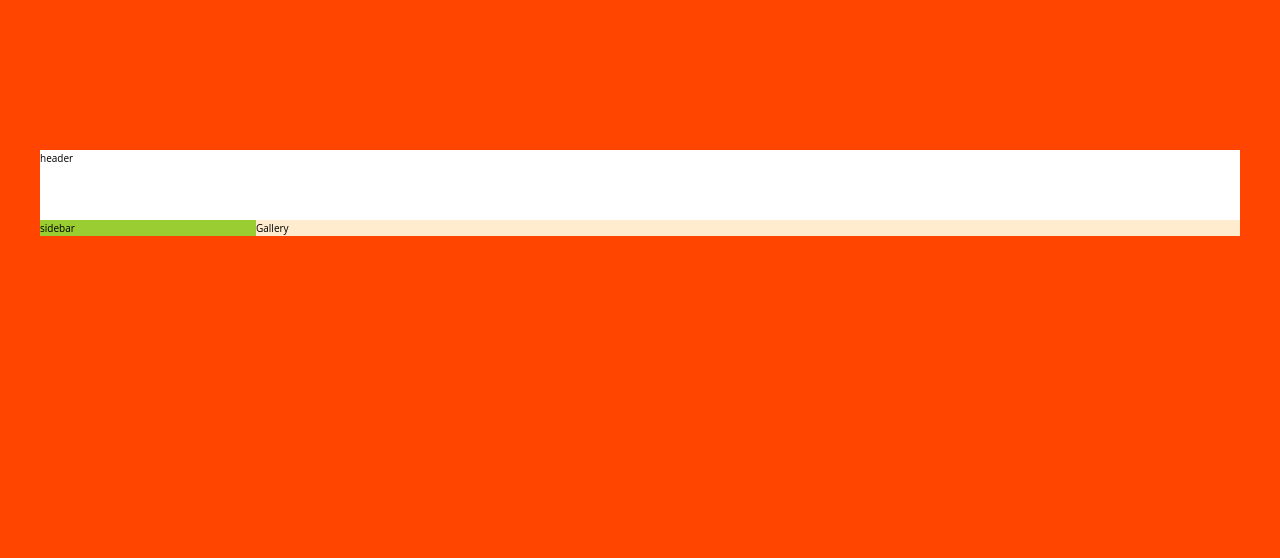
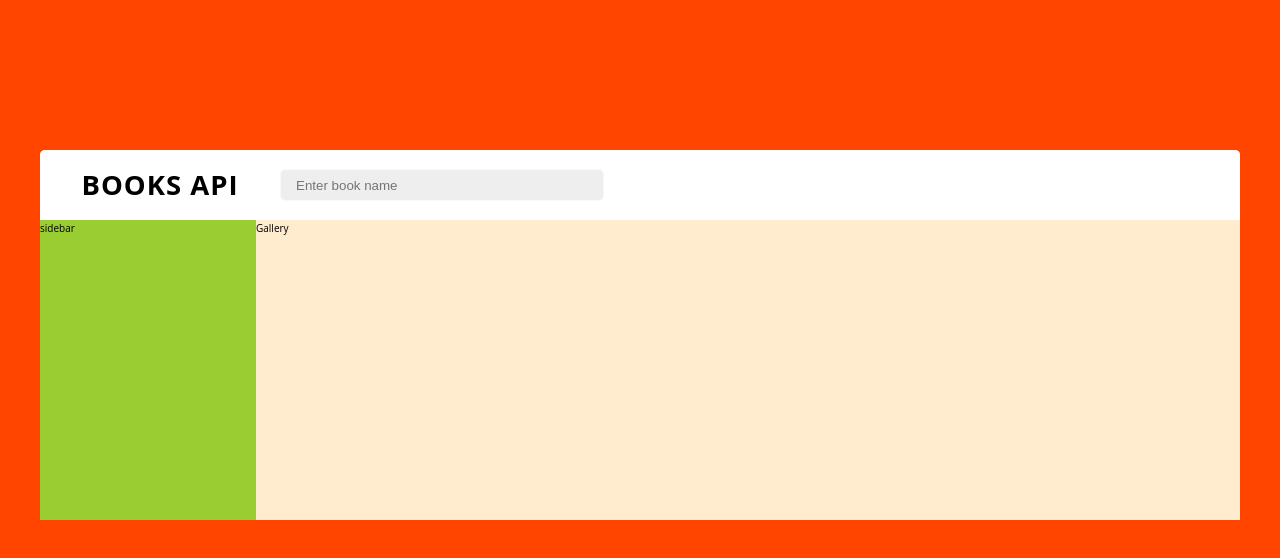
Before and after one commit to DorSarel/BookApi_React, a React (Create React App) app: page / in a window 1280 px wide. Shown: the top 558 px of the page. Built offline with nearby package versions, Linux system fonts and the light colour scheme.

Commit message:
Build Header component & add header layout style

```diff
--- a/src/App.js
+++ b/src/App.js
@@ -1,17 +1,12 @@
 import React, { Component } from 'react';
 import { Layout } from './container/Layout';
+import { Header } from './components/Header';
 
 export class App extends Component {
   render() {
     return (
       <Layout>
-        <header className='header'>
-          header
-          {/* <h1 className='header__title'>Books API</h1>
-        <form className='header__form'>
-          <input className='header__search' type='search' placeholder='Enter book name' />
-        </form> */}
-        </header>
+        <Header />
         <main className='content'>
           <nav className='sidebar'>sidebar</nav>
           <div className='gallery'>Gallery</div>
--- /dev/null
+++ b/src/components/Header/index.js
@@ -0,0 +1,17 @@
+import React from 'react';
+import './style.scss';
+
+export const Header = ({ bookToSearch }) => {
+  return (
+    <header className='header'>
+      <h1 className='header__title'>Books API</h1>
+      <form className='header__form'>
+        <input
+          className='header__search-input'
+          type='search'
+          placeholder='Enter book name'
+        />
+      </form>
+    </header>
+  );
+};
--- /dev/null
+++ b/src/components/Header/style.scss
@@ -0,0 +1,35 @@
+.header {
+  height: 7rem;
+  background-color: #fff;
+  display: flex;
+  align-items: center;
+
+  &__title {
+    font-size: 2.75rem;
+    text-transform: uppercase;
+    letter-spacing: 0.1rem;
+    flex: 0 0 20%;
+    display: flex;
+    justify-content: center;
+    align-items: center;
+  }
+
+  &__form {
+    flex: 0 0 30%;
+  }
+
+  &__search-input {
+    background-color: #eee;
+    border: 1px solid #f9f9f9;
+    border-radius: 5px;
+    color: black; /* TBD - Change */
+    padding: 0.75rem 1.5rem;
+    width: 90%;
+    transition: width 0.2s;
+
+    &:focus {
+      outline: none;
+      width: 100%;
+    }
+  }
+}
--- a/src/container/Layout/style.scss
+++ b/src/container/Layout/style.scss
@@ -1,16 +1,15 @@
 .container {
+  border-top-left-radius: 5px;
+  border-top-right-radius: 5px;
   max-width: 120rem;
   margin: 15rem auto;
   background-color: #eee;
-}
-
-.header {
-  height: 7rem;
-  background-color: #fff;
+  overflow: hidden;
 }
 
 .content {
   display: flex;
+  min-height: 30rem;
 }
 
 .sidebar {
```
